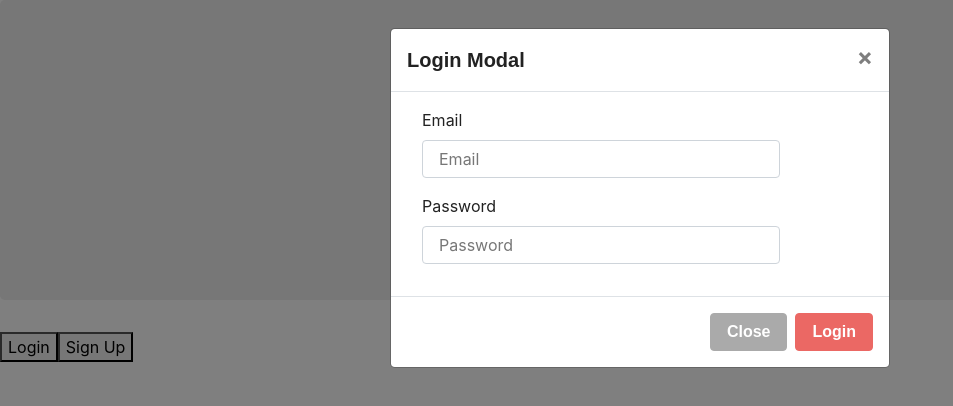
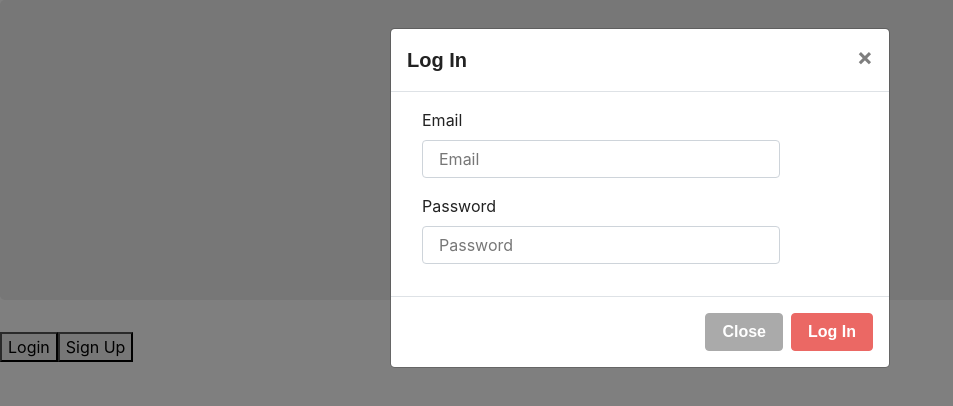
Before and after one commit to Sarfulah/Rolo.Dex, a React (Create React App) app in the folder client/: page / in a window 1280 px wide. Both pictures are taken after a click on the button "Login". Shown: the top 406 px of the page, without its empty margins (0-953 px from the left). Built offline with nearby package versions, Linux system fonts and the light colour scheme; a web font is replaced by a local one.

Commit message:
values of signup & login display onChange

```diff
--- a/client/src/components/Modal/index.js
+++ b/client/src/components/Modal/index.js
@@ -2,7 +2,7 @@ import React from "react";
 
 function Modal(props) {
     return (
-        <div className="modal fade" id={props.modalName} tabindex="-1" role="dialog" aria-hidden="true">
+        <div className="modal fade" id={props.modalName} tabIndex="-1" role="dialog" aria-hidden="true">
             <div className="modal-dialog" role="document">
                 <div className="modal-content">
                     <div className="modal-header">
@@ -16,7 +16,7 @@ function Modal(props) {
 
                         <div className="form-group">
                             <label className="col-sm-2 control-label"
-                                for="inputEmail3">Email</label>
+                                htmlFor="inputEmail3">Email</label>
                             <div className="col-sm-10">
                                 <input type="email" className="form-control"
                                     id="inputEmail3" placeholder="Email" />
@@ -25,7 +25,7 @@ function Modal(props) {
 
                         <div className="form-group">
                             <label className="col-sm-2 control-label"
-                                for="inputPassword3" >Password</label>
+                                htmlFor="inputPassword3" >Password</label>
                             <div className="col-sm-10">
                                 <input type="password" className="form-control"
                                     id="inputPassword3" placeholder="Password" />
@@ -34,7 +34,7 @@ function Modal(props) {
                     </div>
                     <div className="modal-footer">
                         <button type="button" className="btn btn-secondary" data-dismiss="modal">Close</button>
-                        <button type="button" className="btn btn-primary">{props.submitBtn}</button>
+                        <button type="button" className="btn btn-primary" onClick={() => props.buttonFunction()}>{props.submitBtn}</button>
                     </div>
                 </div>
             </div>
--- a/client/src/pages/loading.js
+++ b/client/src/pages/loading.js
@@ -1,12 +1,18 @@
 import React, { Component } from "react";
-import ReactDOM from "react-dom";
+// import ReactDOM from "react-dom";
 import Jumbotron from "../components/Jumbotron";
 import "./style.css";
 import Button from "../components/Button";
 import Modal from "../components/Modal";
 
 class Rolodex extends Component {
-    state = { show: false };
+    state = {
+        show: false,
+        usernameLogIn: "",
+        passwordLogIn: "",
+        usernameSignUp: "",
+        passwordSignUp: ""
+    };
 
     showModal = () => {
         this.setState({ show: true });
@@ -15,14 +21,23 @@ class Rolodex extends Component {
     hideModal = () => {
         this.setState({ show: false });
     };
-    login = () => {
+
+    handleChange = (event) => {
+        console.log(event.target.name)
+        this.setState({
+            [event.target.name]: event.target.value
+        })
+        console.log(event.target.value);
+    }
+
+    login = (username, password) => {
         console.log("loginbtn")
         this.showModal();
-    }
+    };
 
-    signup = () => {
+    signup = (username, password) => {
         console.log("signupbtn")
-    }
+    };
 
     render() {
         return (
@@ -35,8 +50,84 @@ class Rolodex extends Component {
                 <Button onClick={this.login} data-toggle="modal" data-target="#loginModal">Login</Button>
                 <Button onClick={this.signup} data-toggle="modal" data-target="#signupModal">Sign Up</Button>
 
-                <Modal modalName="loginModal" title="Login Modal" submitBtn="Login"/>
-                <Modal modalName="signupModal" title="Signup Modal" submitBtn="Sign Up"/>
+
+                {/* Log in modal */}
+                <div className="modal fade" id="loginModal" tabIndex="-1" role="dialog" aria-hidden="true">
+                    <div className="modal-dialog" role="document">
+                        <div className="modal-content">
+                            <div className="modal-header">
+                                <h5 className="modal-title" id="exampleModalLabel">Log In</h5>
+                                <button type="button" className="close" data-dismiss="modal" aria-label="Close">
+                                    <span aria-hidden="true">&times;</span>
+                                </button>
+                            </div>
+
+                            <div className="modal-body">
+
+                                <div className="form-group">
+                                    <label className="col-sm-2 control-label"
+                                        htmlFor="inputEmail3">Email</label>
+                                    <div className="col-sm-10">
+                                        <input type="email" className="form-control"
+                                            id="usernameLogIn" name="usernameLogIn" placeholder="Email" onChange={this.handleChange} value={this.state.usernameLogIn}/>
+                                    </div>
+                                </div>
+
+                                <div className="form-group">
+                                    <label className="col-sm-2 control-label"
+                                        htmlFor="inputPassword3" >Password</label>
+                                    <div className="col-sm-10">
+                                        <input type="password" className="form-control"
+                                            id="passwordLogIn" name="passwordLogIn" placeholder="Password" onChange={this.handleChange} value={this.state.passwordLogIn}/>
+                                    </div>
+                                </div>
+                            </div>
+                            <div className="modal-footer">
+                                <button type="button" className="btn btn-secondary" data-dismiss="modal">Close</button>
+                                <button type="button" className="btn btn-primary" onClick={() => this.login()}>Log In</button>
+                            </div>
+                        </div>
+                    </div>
+                </div>
+
+                {/* Sign up modal */}
+                <div className="modal fade" id="signupModal" tabIndex="-1" role="dialog" aria-hidden="true">
+                    <div className="modal-dialog" role="document">
+                        <div className="modal-content">
+                            <div className="modal-header">
+                                <h5 className="modal-title" id="exampleModalLabel">Sign Up</h5>
+                                <button type="button" className="close" data-dismiss="modal" aria-label="Close">
+                                    <span aria-hidden="true">&times;</span>
+                                </button>
+                            </div>
+
+                            <div className="modal-body">
+
+                                <div className="form-group">
+                                    <label className="col-sm-2 control-label"
+                                        htmlFor="inputEmail3">Email</label>
+                                    <div className="col-sm-10">
+                                        <input type="email" className="form-control"
+                                            id="emailSignUp" name="emailSignUp" placeholder="Email" onChange={this.handleChange} value={this.state.usernameSignUp}/>
+                                    </div>
+                                </div>
+
+                                <div className="form-group">
+                                    <label className="col-sm-2 control-label"
+                                        htmlFor="inputPassword3" >Password</label>
+                                    <div className="col-sm-10">
+                                        <input type="password" className="form-control"
+                                            id="passwordSignUp" name="passwordSignUp" placeholder="Password" onChange={this.handleChange} value={this.state.passwordSignUp}/>
+                                    </div>
+                                </div>
+                            </div>
+                            <div className="modal-footer">
+                                <button type="button" className="btn btn-secondary" data-dismiss="modal">Close</button>
+                                <button type="button" className="btn btn-primary" onClick={() => this.signup()}>Sign Up</button>
+                            </div>
+                        </div>
+                    </div>
+                </div>
             </div>
         );
     }
```
Also changed, not shown: client/public/LOGO-M@2x.png (added), client/src/pages/login.js (deleted), client/src/pages/signup.js (deleted), 1 other file (tests, documents, lock files or other folders).
